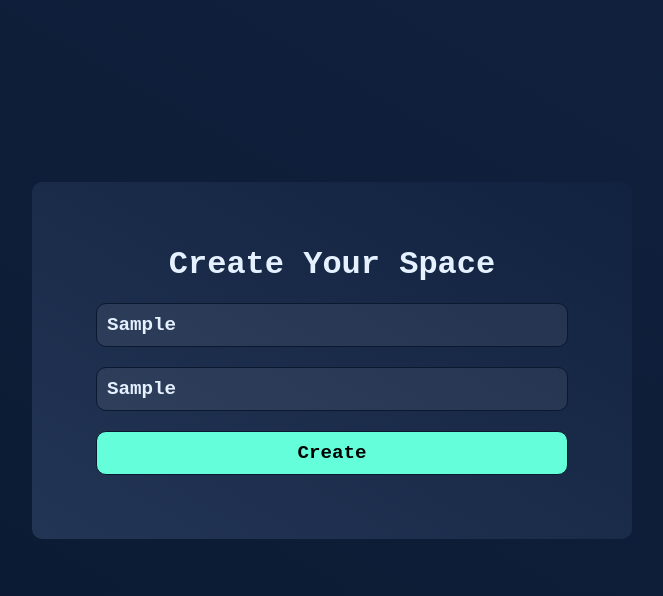
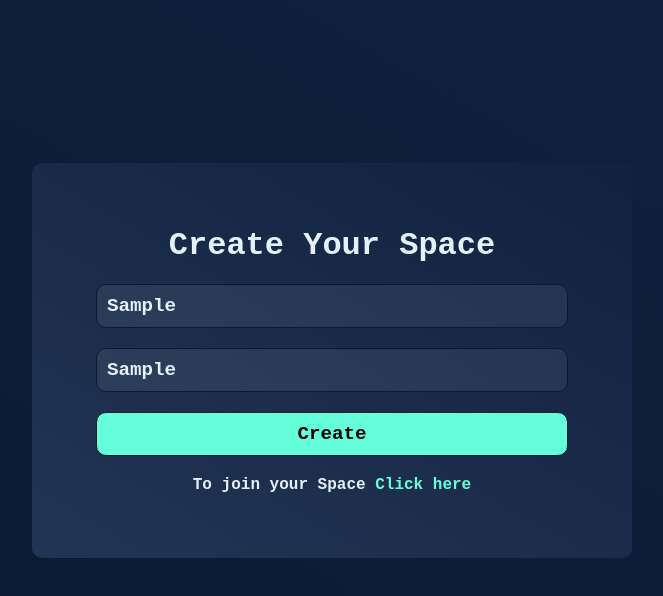
Before and after one commit to meinhoonharsh/VideoChat, a React (Create React App) app in the folder client/: page / in a window 1280 px wide. Both pictures are taken after typing "Sample", "Sample" into the empty fields and a click on the button "Create". Shown: the top 596 px of the page, without its empty margins (308-971 px from the left). Built offline with nearby package versions, Linux system fonts and the light colour scheme; no server answers.

Commit message:
Created Room Creation Logic

```diff
--- a/client/src/pages/Home.js
+++ b/client/src/pages/Home.js
@@ -1,16 +1,35 @@
 import React, { useEffect, useState } from 'react'
 import './Home.scss'
+import { Link } from 'react-router-dom'
 
 export default function Home() {
     const [name, setName] = useState('')
     const [spaceId, setSpaceId] = useState('')
+    const [link, setLink] = useState('')
+    const createSpace = () => {
+        localStorage.setItem('name', name)
+        var dummyLink = '/space/' + spaceId
+        setLink(dummyLink)
+    }
+
+    useEffect(() => {
+        if (localStorage.getItem('name')) {
+            setName(localStorage.getItem('name'))
+        }
+    }, [])
+
     return (
         <div className='create-room'>
             <div>
                 <h2>Create Your Space</h2>
-                <input type="text" placeholder="Space Name/Id" value={name} onChange={(e) => setName(e.target.value)} />
-                <input type="text" placeholder="Your Name" value={spaceId} onChange={(e) => setSpaceId(e.target.value)} />
-                <button >Create</button>
+                <input type="text" placeholder="Your Name" value={name} onChange={(e) => setName(e.target.value)} />
+                <input type="text" placeholder="Space Name/Id" value={spaceId} onChange={(e) => setSpaceId(e.target.value)} />
+                <button onClick={createSpace}>Create</button>
+                {link &&
+                    <p>
+                        To join your Space <Link to={link}>Click here</Link>
+                    </p>
+                }
             </div>
         </div>
     )
--- a/client/src/pages/Home.scss
+++ b/client/src/pages/Home.scss
@@ -47,6 +47,17 @@
             background: var(--Green);
         }
 
+        p {
+            font-size: 1em;
+            font-weight: 600;
+            color: var(--White);
+
+            a {
+                color: var(--Green);
+                text-decoration: none;
+            }
+        }
+
     }
 
 }
```
Also changed, not shown: client/src/App.scss (+27 -15 lines).
